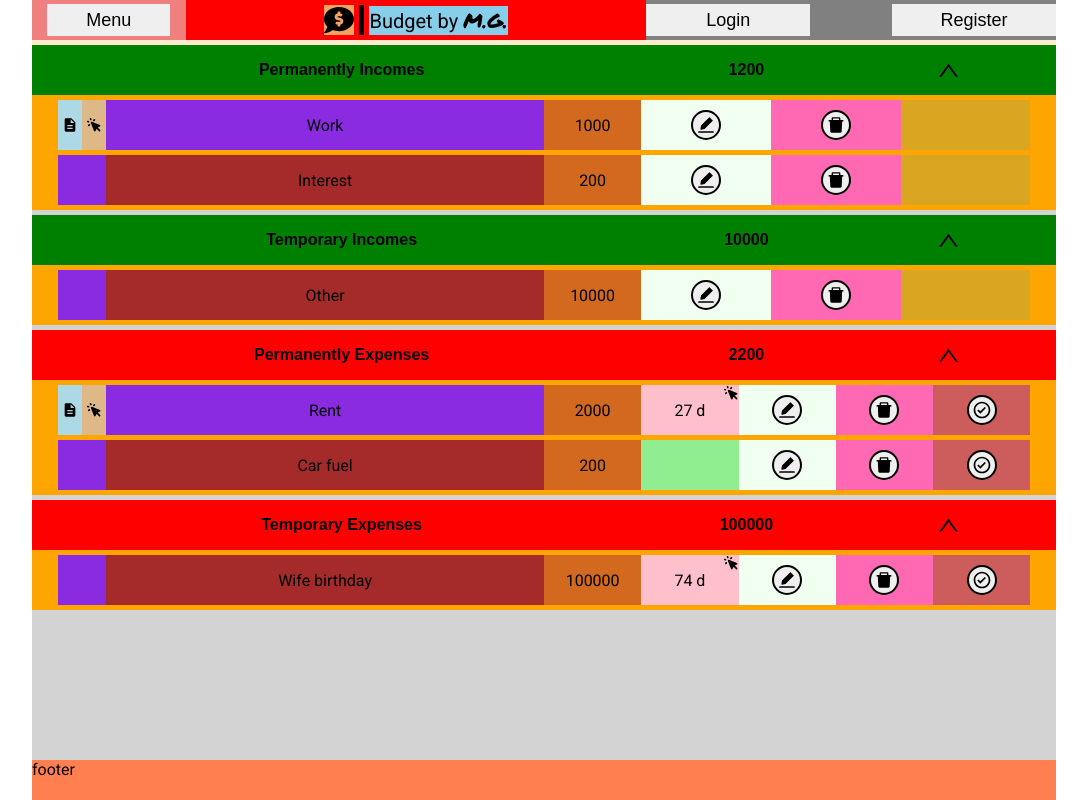
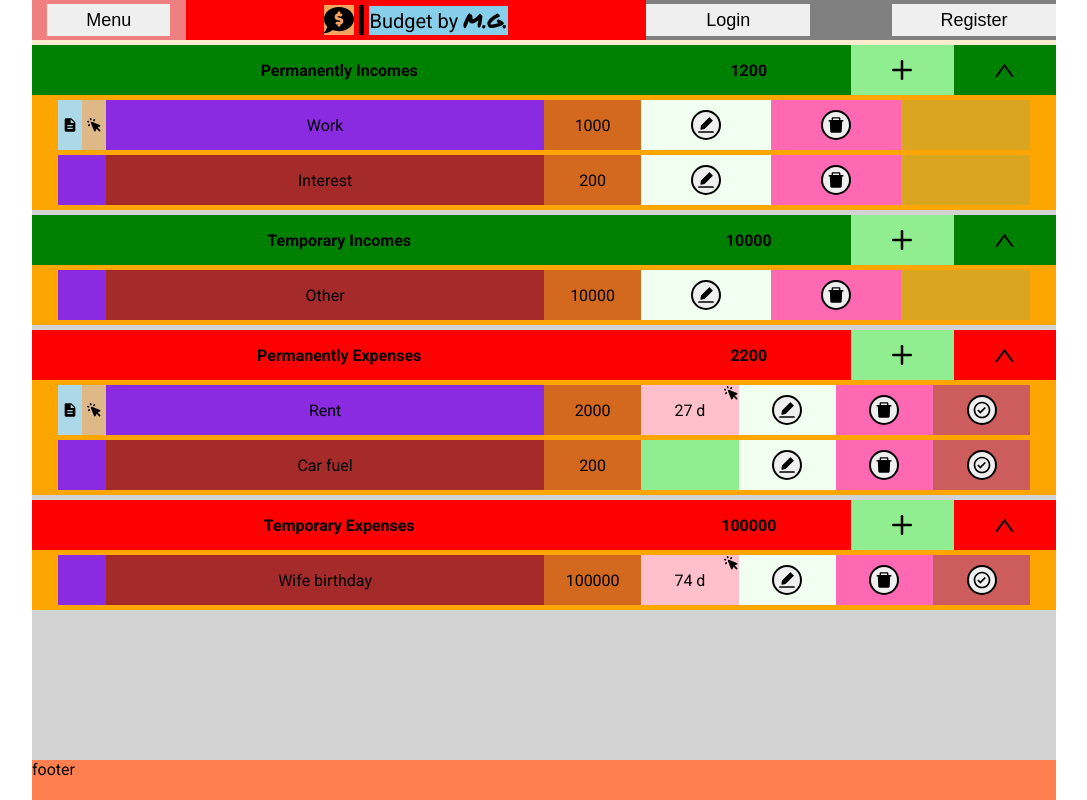
Before and after one commit to MichalGruszczak/BUDGET_React_Redux_Express_MongoDB, a React (Create React App) app in the folder CLIENT/: page / in a window 1280 px wide. Shown: the whole page, without its empty margins (96-1183 px from the left). Built offline with nearby package versions, Linux system fonts and the light colour scheme.

Commit message:
Create Add component in monthly budget

```diff
--- a/CLIENT/src/actionTypes.js
+++ b/CLIENT/src/actionTypes.js
@@ -1,4 +1,7 @@
 export const USER_LOGIN = "USER_LOGIN";
 export const USER_LOGOUT = "USER_LOGOUT";
 
+export const TOGGLE_MODAL = "TOGGLE_MODAL";
+export const TOGGLE_FLAG = "TOGGLE_FLAG";
+
 export const GET_ITEMS = "GET_ITEMS";
--- a/CLIENT/src/components/Accordion.js
+++ b/CLIENT/src/components/Accordion.js
@@ -1,6 +1,7 @@
 import React, { useState } from "react";
 import "./Accordion.scss";
 import { AiOutlineDown } from "react-icons/ai";
+import Add from "./Add";
 
 const Accordion = (props) => {
   const [isOpen, setIsOpen] = useState(true);
@@ -12,22 +13,24 @@ const Accordion = (props) => {
   return (
     <div className="accordion">
       {/* {console.log("Accordion reloaded")} */}
-      <button
-        onClick={toggleAccordion}
+      <div
         className={props.type === "income" ? "accordion__bar" : "accordion__bar expense"}
       >
-        <div className="accordion__title">
+        <div onClick={toggleAccordion} className="accordion__title">
           <span>{props.title}</span>
         </div>
-        <div className="accordion__amount">
+        <div onClick={toggleAccordion} className="accordion__amount">
           <span>{props.amount}</span>
         </div>
-        <div className="accordion__arrow">
+        <div className="accordion__add">
+          <Add type={props.addType} />
+        </div>
+        <div onClick={toggleAccordion} className="accordion__arrow">
           <AiOutlineDown
             className={isOpen ? "accordion__icon active" : "accordion__icon"}
           />
         </div>
-      </button>
+      </div>
       <div className={isOpen ? "accordion__content active" : "accordion__content"}>
         {props.content}
       </div>
--- a/CLIENT/src/components/Accordion.scss
+++ b/CLIENT/src/components/Accordion.scss
@@ -28,9 +28,15 @@
       @include div-center;
     }
 
+    .accordion__add {
+      height: 100%;
+      flex-basis: 10%;
+      @include div-center;
+    }
+
     .accordion__arrow {
       @include div-center;
-      flex-basis: 20%;
+      flex-basis: 10%;
       font-size: 25px;
 
       .accordion__icon {
--- /dev/null
+++ b/CLIENT/src/components/Add.js
@@ -0,0 +1,174 @@
+import React, { useState } from "react";
+import "./Add.scss";
+import { FiPlus } from "react-icons/fi";
+import { TOGGLE_MODAL, TOGGLE_FLAG } from "../actionTypes";
+import { useDispatch, useSelector } from "react-redux";
+import FieldContainer from "./FieldContainer";
+
+const Add = (props) => {
+  const dispatch = useDispatch();
+  const isOpenModal = useSelector((state) => state.items.isOpenModal);
+  const isAuthenticated = useSelector((state) => state.user.isAuthenticated);
+  const userEmail = useSelector((state) => state.user.email);
+  const token = useSelector((state) => state.user.token);
+
+  const [isOpen, setIsOpen] = useState(false);
+
+  // INPUT STATE
+  const [title, setTitle] = useState("");
+  const [description, setDescription] = useState("");
+  const [amount, setAmount] = useState("");
+  const [deadline, setDeadline] = useState("");
+
+  // INPUT ERRORS STATE
+  const [titleError, setTitleError] = useState("");
+  const [amountError, setAmountError] = useState("");
+
+  // OPEN / CLOSE MODAL
+  const toggleOpen = () => {
+    setIsOpen(!isOpen);
+    dispatch({
+      type: TOGGLE_MODAL,
+    });
+  };
+
+  // FETCH DATA WITH API
+
+  const addDataAPI = () => {
+    const incomeToAdd = {
+      title,
+      description,
+      amount,
+      permanent: props.type === "permanently-incomes" ? true : "",
+    };
+
+    const expenseToAdd = {
+      title,
+      description,
+      amount,
+      deadline,
+      permanent: props.type === "permanently-expenses" ? true : "",
+    };
+
+    if (isAuthenticated) {
+      if (props.type === "permanently-incomes" || props.type === "temporary-incomes") {
+        fetch(`http://localhost:5000/api/budget/${userEmail}/monthly/incomes/add`, {
+          method: "PATCH",
+          headers: {
+            "Content-Type": "application/json",
+            "x-auth-token": `${token}`,
+          },
+          body: JSON.stringify(incomeToAdd),
+        })
+          .then((res) => res.json())
+          .then((data) => {
+            console.log(data);
+            setTitle("");
+            setDescription("");
+            setAmount("");
+          });
+        setTimeout(() => {
+          toggleOpen();
+          dispatch({
+            type: TOGGLE_FLAG,
+          });
+        }, 50);
+      } else if (
+        props.type === "permanently-expenses" ||
+        props.type === "temporary-expenses"
+      ) {
+        fetch(`http://localhost:5000/api/budget/${userEmail}/monthly/expenses/add`, {
+          method: "PATCH",
+          headers: {
+            "Content-Type": "application/json",
+            "x-auth-token": `${token}`,
+          },
+          body: JSON.stringify(expenseToAdd),
+        })
+          .then((res) => res.json())
+          .then((data) => {
+            console.log(data);
+            setTitle("");
+            setDescription("");
+            setAmount("");
+            setDeadline("");
+          });
+        setTimeout(() => {
+          toggleOpen();
+          dispatch({
+            type: TOGGLE_FLAG,
+          });
+        }, 50);
+      } else return console.log("Invalid addType");
+    } else return console.log("No auth");
+  };
+
+  // MAIN FUNCTION TO ADD DATA
+  const handleAddData = () => {
+    if (!title) setTitleError("Empty field!");
+    if (!amount) setAmountError("Empty field!");
+    if (title && amount && !titleError && !amountError) addDataAPI();
+  };
+
+  return (
+    <div className="add">
+      <button
+        disabled={isOpenModal && !isOpen ? true : false}
+        onClick={toggleOpen}
+        className={isOpen ? "add__btn active" : "add__btn"}
+      >
+        <FiPlus />
+      </button>
+      <div className={isOpen ? "add__modal active" : "add__modal"}>
+        <div className="add__modalLoading"></div>
+        <div className="add__modalClose">
+          <button onClick={toggleOpen} className="add__closeBtn">
+            X
+          </button>
+        </div>
+        <div className="add__modalMain">
+          <FieldContainer
+            title="Title"
+            type="text"
+            value={title}
+            error={titleError}
+            onChange={(e) => setTitle(e.target.value)}
+            onFocus={() => setTitleError("")}
+          />
+          <FieldContainer
+            type="textarea"
+            title="Description"
+            value={description}
+            onChange={(e) => setDescription(e.target.value)}
+          />
+          <FieldContainer
+            title="Amount"
+            type="number"
+            value={amount}
+            error={amountError}
+            onChange={(e) => setAmount(e.target.value)}
+            onFocus={() => setAmountError("")}
+          />
+          {props.type === "permanently-expenses" ||
+          props.type === "temporary-expenses" ? (
+            <FieldContainer
+              title="Deadline"
+              type="date"
+              value={deadline}
+              onChange={(e) => setDeadline(e.target.value)}
+            />
+          ) : (
+            ""
+          )}
+        </div>
+        <div className="add__modalButton">
+          <button onClick={handleAddData} className="add__submitBtn">
+            Add
+          </button>
+        </div>
+      </div>
+    </div>
+  );
+};
+
+export default Add;
--- /dev/null
+++ b/CLIENT/src/components/Add.scss
@@ -0,0 +1,69 @@
+@import "../mixins.scss";
+
+.add {
+  width: 100%;
+  height: 100%;
+
+  .add__btn {
+    margin: 0;
+    padding: 0;
+    width: 100%;
+    height: 100%;
+    font-size: 30px;
+    background-color: lightgreen;
+    border: none;
+    cursor: pointer;
+    transition: 0.1s linear;
+    @include div-center;
+
+    &:hover {
+      font-size: 40px;
+    }
+  }
+
+  .add__btn.active {
+    font-size: 40px;
+  }
+
+  .add__modal {
+    @include modalBasicWithoutMessage;
+
+    .add__modalLoading {
+      grid-area: loading;
+      background-color: blue;
+    }
+
+    .add__modalClose {
+      grid-area: close;
+      background-color: red;
+
+      .add__closeBtn {
+        width: 100%;
+        height: 100%;
+        @include div-center;
+        cursor: pointer;
+      }
+    }
+
+    .add__modalMain {
+      grid-area: main;
+      background-color: orange;
+      display: flex;
+      flex-direction: column;
+    }
+
+    .add__modalButton {
+      grid-area: button;
+      background-color: blueviolet;
+      @include div-center;
+
+      .add__submitBtn {
+        @include modal-btn;
+      }
+    }
+  }
+
+  .add__modal.active {
+    height: 400px;
+  }
+}
--- /dev/null
+++ b/CLIENT/src/components/FieldContainer.js
@@ -0,0 +1,42 @@
+import React from "react";
+import "./FieldContainer.scss";
+
+const FieldContainer = (props) => {
+  return (
+    <div className="field">
+      <div className="field__labelContainer">
+        <label className="field__label">{props.title}</label>
+      </div>
+      <div className="field__inputContainer">
+        {props.type === "textarea" ? (
+          <textarea
+            value={props.value}
+            onChange={props.onChange}
+            className="field__input"
+          />
+        ) : (
+          <input
+            value={props.value}
+            onChange={props.onChange}
+            className="field__input"
+            onFocus={props.onFocus}
+            type={
+              props.type === "text"
+                ? "text"
+                : props.type === "number"
+                ? "number"
+                : props.type === "date"
+                ? "date"
+                : ""
+            }
+          />
+        )}
+      </div>
+      <div className="field__errorContainer">
+        <span className="field__error">{props.error}</span>
+      </div>
+    </div>
+  );
+};
+
+export default FieldContainer;
--- /dev/null
+++ b/CLIENT/src/components/FieldContainer.scss
@@ -0,0 +1,23 @@
+@import "../mixins.scss";
+
+.field {
+  @include modalFieldContainer;
+
+  .field__labelContainer {
+    grid-area: label;
+    display: flex;
+    align-items: center;
+  }
+
+  .field__inputContainer {
+    grid-area: input;
+    display: flex;
+    align-items: center;
+  }
+
+  .field__errorContainer {
+    grid-area: error;
+    display: flex;
+    color: red;
+  }
+}
--- a/CLIENT/src/components/LogReg.scss
+++ b/CLIENT/src/components/LogReg.scss
@@ -106,14 +106,7 @@
   }
 
   .logReg__fieldContainer {
-    flex-grow: 1;
-    display: grid;
-    grid-template-columns: 20px 0.5fr 1fr;
-    grid-template-rows: 30% 30px 1fr;
-    grid-template-areas:
-      " . label input"
-      " . . error"
-      " . . .";
+    @include modalFieldContainer;
 
     .logReg__labelContainer {
       grid-area: label;
--- a/CLIENT/src/components/Monthly.js
+++ b/CLIENT/src/components/Monthly.js
@@ -16,6 +16,7 @@ const Monthly = () => {
   const userEmail = useSelector((state) => state.user.email);
   const userToken = useSelector((state) => state.user.token);
   const items = useSelector((state) => state.items.monthly);
+  const flag = useSelector((state) => state.items.flag);
 
   // FILTERING MONTHLY BUDGET ITEMS
   const permanentIncomes = items.incomes.filter((item) => item.permanent === true);
@@ -68,7 +69,7 @@ const Monthly = () => {
 
   useEffect(() => {
     getItems();
-  }, [isAuthenticated]);
+  }, [isAuthenticated, flag]);
 
   return (
     <div className="monthly">
@@ -76,6 +77,7 @@ const Monthly = () => {
         title={"Permanently Incomes"}
         amount={permanentIncomesAmount}
         type={"income"}
+        addType={"permanently-incomes"}
         content={permanentIncomes.map((item) => (
           <Item
             type="income"
@@ -91,6 +93,7 @@ const Monthly = () => {
         title={"Temporary Incomes"}
         amount={temporaryIncomesAmount}
         type={"income"}
+        addType={"temporary-incomes"}
         content={temporaryIncomes.map((item) => (
           <Item
             type="income"
@@ -106,6 +109,7 @@ const Monthly = () => {
         title={"Permanently Expenses"}
         amount={permanentExpensesAmount}
         type={"expense"}
+        addType={"permanently-expenses"}
         content={permanentExpenses.map((item) => (
           <Item
             type="expense"
@@ -122,6 +126,7 @@ const Monthly = () => {
         title={"Temporary Expenses"}
         amount={temporaryExpensesAmount}
         type={"expense"}
+        addType={"temporary-expenses"}
         content={temporaryExpenses.map((item) => (
           <Item
             type="expense"
```
Also changed, not shown: CLIENT/src/mixins.scss (+42 -0 lines), CLIENT/src/reducers/itemReducer.js (+16 -1 lines), 2 other files (tests, documents, lock files or other folders).
